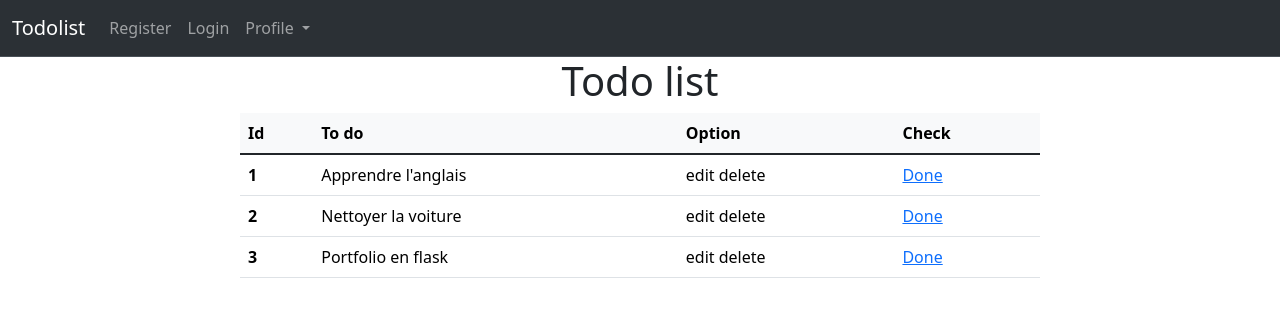
After one commit to noxbike/todolist-flask, a Flask app: page / in a window 1280 px wide. The commit adds this page. Shown: the top 317 px of the page. Run offline with Flask 3, Linux system fonts and the light colour scheme.

Commit message:
reorganization and create templates with routes

```diff
--- a/main.py
+++ /dev/null
@@ -1,6 +0,0 @@
-from flask import Flask, render_template
-app  = Flask(__name__)
-
-@app.route('/test')
-def test():
-    return render_template('test.html')
--- /dev/null
+++ b/run.py
@@ -0,0 +1,4 @@
+from todolist import app
+
+if __name__ == '__main__':
+    app.run(debug=True)
--- /dev/null
+++ b/todolist/__init__.py
@@ -0,0 +1,4 @@
+from flask import Flask
+app  = Flask(__name__)
+
+from todolist import routes
--- /dev/null
+++ b/todolist/routes.py
@@ -0,0 +1,17 @@
+from todolist import app
+from flask import render_template, url_for
+@app.route('/')
+def todolist_page():
+    return render_template('todolist.html')
+
+@app.route('/register')
+def register_page():
+    return render_template('register.html')
+
+@app.route('/login')
+def login_page():
+    return render_template('login.html')
+
+@app.route('/parameter')
+def parameter_page():
+    return render_template('parameter.html')
--- a/templates/base.html
+++ b/todolist/templates/base.html
@@ -12,27 +12,24 @@
 <body>
     <nav class="navbar navbar-expand-lg bg-body-tertiary bg-dark border-bottom border-body" data-bs-theme="dark">
         <div class="container-fluid">
-            <a class="navbar-brand" href="#">Navbar</a>
+            <a class="navbar-brand" href="{{url_for('todolist_page')}}">Todolist</a>
             <button class="navbar-toggler" type="button" data-bs-toggle="collapse" data-bs-target="#navbarNavDropdown" aria-controls="navbarNavDropdown" aria-expanded="false" aria-label="Toggle navigation">
               <span class="navbar-toggler-icon"></span>
             </button>
             <div class="collapse navbar-collapse" id="navbarNavDropdown">
               <ul class="navbar-nav">
                 <li class="nav-item">
-                  <a class="nav-link active" aria-current="page" href="#">Todo list</a>
+                  <a class="nav-link" href="{{url_for('register_page')}}">Register</a>
                 </li>
                 <li class="nav-item">
-                  <a class="nav-link" href="#">Register</a>
-                </li>
-                <li class="nav-item">
-                  <a class="nav-link" href="#">Login</a>
+                  <a class="nav-link" href="{{url_for('login_page')}}">Login</a>
                 </li>
                 <li class="nav-item dropdown">
                   <a class="nav-link dropdown-toggle" href="#" role="button" data-bs-toggle="dropdown" aria-expanded="false">
                     Profile
                   </a>
                   <ul class="dropdown-menu">
-                    <li><a class="dropdown-item" href="#">Parameter</a></li>
+                    <li><a class="dropdown-item" href="{{url_for('parameter_page')}}">Parameter</a></li>
                     <li><a class="dropdown-item" href="#">Logout</a></li>
                   </ul>
                 </li>
--- a/templates/test.html
+++ b/todolist/templates/parameter.html
@@ -1,7 +1,7 @@
 {% extends 'base.html' %}
 {% block title %}
-test
+Parameter
 {% endblock %}
 {% block content %}
- <h1>success to your first template</h1>
+ <h1>Parameter page</h1>
 {% endblock %}
--- /dev/null
+++ b/todolist/templates/todolist.html
@@ -0,0 +1,41 @@
+{% extends 'base.html' %}
+{% block title %}
+Todolist
+{% endblock %}
+{% block content %}
+<div style="text-align: center;">
+    <h1>Todo list</h1>
+</div>
+ <div style="max-width: 800px;margin: auto;">
+     <table class="table g-start-2" style="grid-row: 2">
+        <thead class="table-light">
+          <tr>
+            <th scope="col">Id</th>
+            <th scope="col">To do</th>
+            <th scope="col">Option</th>
+            <th scope="col">Check</th>
+          </tr>
+        </thead>
+        <tbody class="table-group-divider">
+          <tr>
+            <th scope="row">1</th>
+            <td>Apprendre l'anglais</td>
+            <td>edit delete</td>
+            <td><a href="#">Done</a></td>
+          </tr>
+          <tr>
+            <th scope="row">2</th>
+            <td>Nettoyer la voiture</td>
+            <td>edit delete</td>
+            <td><a href="#">Done</a></td>
+          </tr>
+          <tr>
+            <th scope="row">3</th>
+            <td>Portfolio en flask</td>
+            <td>edit delete</td>
+            <td><a href="#">Done</a></td>
+          </tr>
+        </tbody>
+      </table>
+ </div>
+{% endblock %}
```
Also changed, not shown: todolist/templates/login.html (added, +7 -0 lines), todolist/templates/register.html (added, +7 -0 lines).
